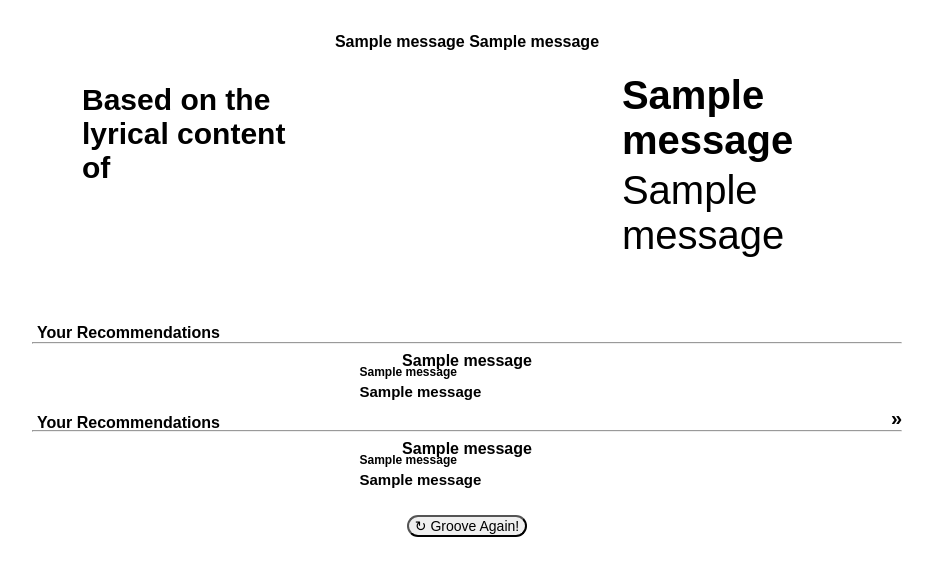
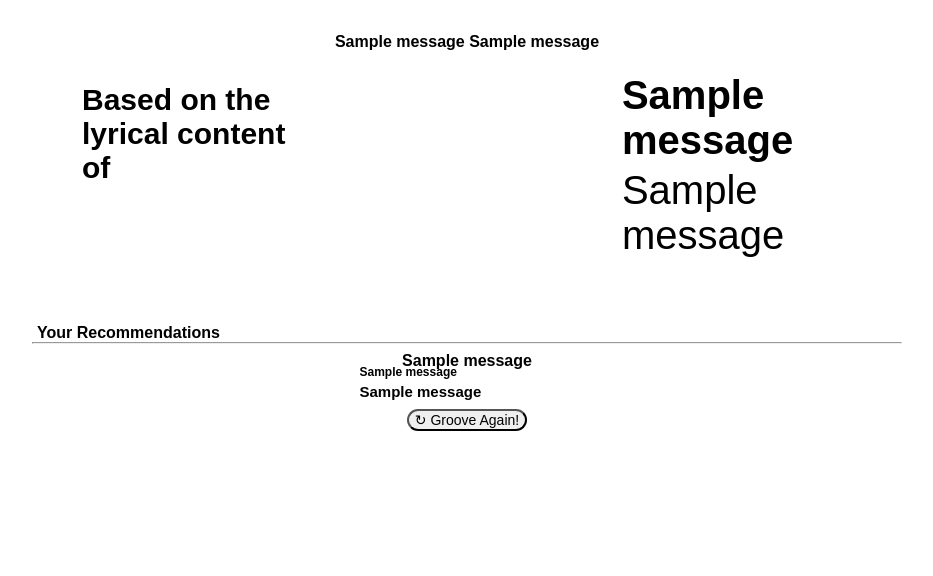
Before and after one commit to teresaibarra/groover, a Flask app: template application/templates/recommendations.html in a window 1280 px wide. Shown: the top 576 px of the page, without its empty margins (173-1106 px from the left). Run offline with Flask 2, Linux system fonts and the light colour scheme; the template is opened without the code that fills it: most values are stand-ins (such as "Sample title", 1, 10 or a date in 2020); one stand-in notice (Sample message) is shown; some web fonts are replaced.

Commit message:
Change favicon, remove duplicate code

```diff
--- a/application/templates/base.html
+++ b/application/templates/base.html
@@ -7,7 +7,7 @@
         {% endif %}
         <link href="https://fonts.googleapis.com/css?family=Muli" rel="stylesheet">
         <link rel="stylesheet" href="{{ url_for('static', filename='css/main.css') }}">
-        <link rel="icon" type="image/png" href="{{ url_for('static', filename='css/ruby_doo.png') }}">
+        <link rel="icon" type="image/png" href="https://emojipedia-us.s3.dualstack.us-west-1.amazonaws.com/thumbs/240/apple/198/multiple-musical-notes_1f3b6.png">
     </head>
 
     <body>
--- a/application/templates/recommendations.html
+++ b/application/templates/recommendations.html
@@ -8,7 +8,7 @@
         <link href="https://fonts.googleapis.com/css?family=Muli" rel="stylesheet">
         <script src="https://ajax.googleapis.com/ajax/libs/jquery/3.3.1/jquery.min.js"></script>
         <link rel="stylesheet" href="{{ url_for('static', filename='css/recommendations.css') }}">
-        <link rel="icon" type="image/png" href="{{ url_for('static', filename='css/ruby_doo.png') }}">
+        <link rel="icon" type="image/png" href="https://emojipedia-us.s3.dualstack.us-west-1.amazonaws.com/thumbs/240/apple/198/multiple-musical-notes_1f3b6.png">
     </head>
 
     <body>
@@ -68,37 +68,6 @@
                     {% endwith %}
                 </p></div>
             </div>
-
-            <p style="font-size:16px;text-align:left; margin-bottom: -8px;margin-left: 5px; font-weight: 900; margin-top:0px">Your Recommendations</p>
-            <p style="font-size:20px;text-align:right; margin-top:-25px; margin-bottom: -8px;margin-left: 5px; font-weight: 900;"> &raquo;
-            </p>
-            <hr>
-            <div class="scrollmenu">
-            {% with messages = get_flashed_messages(category_filter=["art"]) %}
-            {% for message in messages %}
-                {{ message }}
-            {% endfor %}
-            {% endwith %} <br>
-            <p class="small">
-            {% with messages = get_flashed_messages(category_filter=["songtitle"]) %}
-            {% for message in messages %}
-                <tbox>{{ message }}</tbox>
-            {% endfor %}
-            {% endwith %} <br>
-            {% with messages = get_flashed_messages(category_filter=["songartist"]) %}
-            {% for message in messages %}
-                <abox>{{ message }}</abox>
-            {% endfor %}
-            {% endwith %} </p>
-            <br>
-            <!--
-            {% with messages = get_flashed_messages(category_filter=["preview"]) %}
-            {% for message in messages %}
-                <abox>{{ message }}</abox>
-            {% endfor %}
-            {% endwith %}
-            -->
-            </div>
             </ul>
             <a href="/"><button style="font-size: 14px; border-radius: 24px; outline:none; margin-top:-15px">&#x21BB; Groove Again!</button></a>
         </rbox>
--- a/application/templates/whoops.html
+++ b/application/templates/whoops.html
@@ -7,7 +7,7 @@
         {% endif %}
         <link href="https://fonts.googleapis.com/css?family=Muli" rel="stylesheet">
         <link rel="stylesheet" href="{{ url_for('static', filename='css/main.css') }}">
-        <link rel="icon" type="image/png" href="{{ url_for('static', filename='css/ruby_doo.png') }}">
+        <link rel="icon" type="image/png" href="https://emojipedia-us.s3.dualstack.us-west-1.amazonaws.com/thumbs/240/apple/198/multiple-musical-notes_1f3b6.png">
     </head>
     <body>
     <sbox style="height:303px; white-space: nowrap;">
```
Also changed, not shown: application/static/css/ruby_doo.png (deleted).
